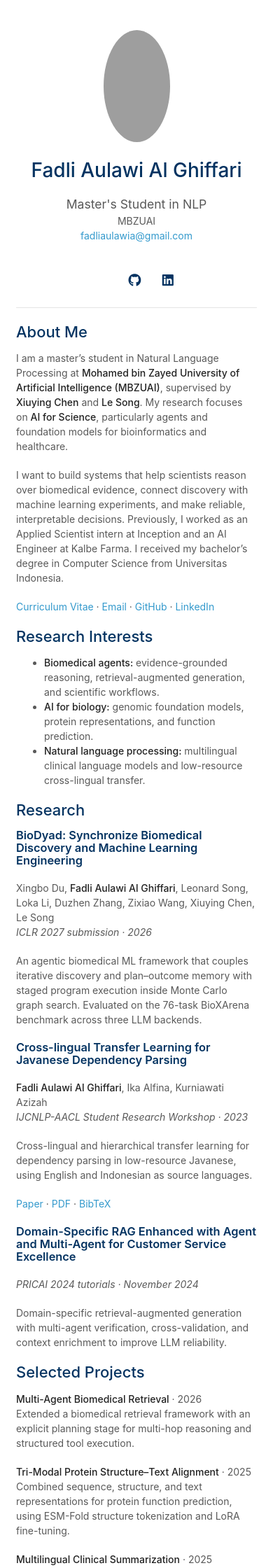
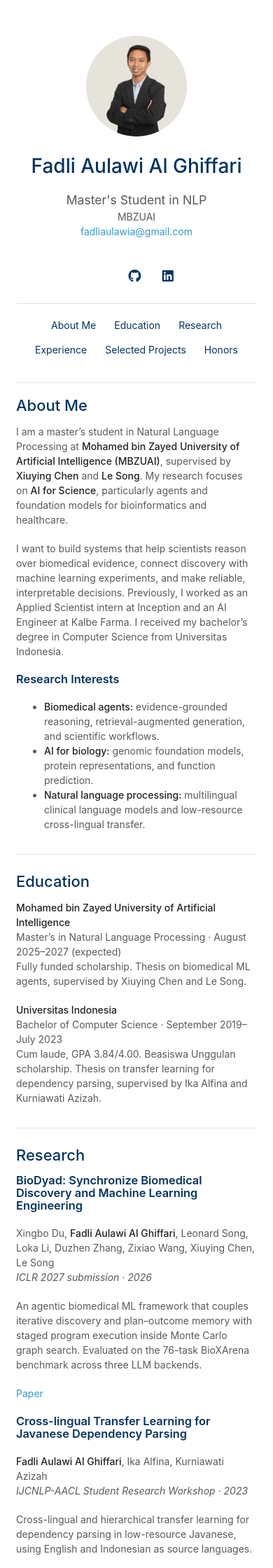
Before and after one commit to fadliaulawi/fadliaulawi.github.io, a Jekyll site: the page built from index.md, in a window 390 px wide. Shown: the top 2240 px of the page at 70% size. Built offline with Jekyll 4.4.1, drawn with Linux system fonts in a browser that asks for light colours; a style sheet for code colours, icons or effects is not loaded; our own code applies the rules of GitHub Pages for plain Markdown files; some of the changed text lies outside the part shown; grey boxes are pictures that could not be loaded.

Commit message:
Edit something

```diff
--- a/_config.yml
+++ b/_config.yml
@@ -12,9 +12,9 @@ lang: en
 cv_link: assets/files/cv.pdf
 github_link: https://github.com/fadliaulawi
 linkedin: https://www.linkedin.com/in/fadliaulawi/
-avatar: assets/img/profile.png
-favicon: assets/img/profile.png
-favicon_dark: assets/img/profile.png
+avatar: assets/img/profile.jpg
+favicon: assets/img/favicon.svg
+favicon_dark: assets/img/favicon.svg
 enable_footnote: true
 auto_dark_mode: true
 font: Sans Serif
--- a/_layouts/homepage.html
+++ b/_layouts/homepage.html
@@ -14,8 +14,8 @@
     <link rel="canonical" href="{{ site.canonical }}"/>
     {% endif %}
 
-    <link rel="icon" media="(prefers-color-scheme:dark)" href="{{ site.favicon_dark }}" type="image/png" />
-    <link rel="icon" media="(prefers-color-scheme:light)" href="{{ site.favicon }}" type="image/png" />
+    <link rel="icon" media="(prefers-color-scheme:dark)" href="{{ site.favicon_dark | relative_url }}" type="image/svg+xml" />
+    <link rel="icon" media="(prefers-color-scheme:light)" href="{{ site.favicon | relative_url }}" type="image/svg+xml" />
     <script src="./assets/js/favicon-switcher.js" type="application/javascript"></script>
 
     <link rel=stylesheet href=https://cdnjs.cloudflare.com/ajax/libs/academicons/1.8.6/css/academicons.min.css integrity="sha256-uFVgMKfistnJAfoCUQigIl+JfUaP47GrRKjf6CTPVmw=" crossorigin=anonymous>
@@ -34,13 +34,14 @@
     <link rel="stylesheet" href="./assets/css/publications-no-dark-mode.css">
     {% endif %}
 
+    <link rel="stylesheet" href="{{ "/assets/css/custom.css" | relative_url }}">
   </head>
   <body>
     <div class="wrapper">
       <header>
 
         {% if site.avatar %}
-        <a class="image avatar" href="{{ '/' | relative_url }}" aria-label="Home"><img src="{{ site.avatar }}" alt="{{ site.title }}" width="160" height="160" /></a>
+        <a class="image avatar" href="{{ '/' | relative_url }}" aria-label="Home"><img src="{{ site.avatar | relative_url }}" alt="{{ site.title }}" width="160" height="160" /></a>
         {% endif %}
 
         <h1>{{ site.title }}</h1>
@@ -92,6 +93,14 @@
         </div>
         <br>
 
+        <nav class="section-nav" aria-label="Page sections">
+          <a href="#about-me">About Me</a>
+          <a href="#education">Education</a>
+          <a href="#research">Research</a>
+          <a href="#experience">Experience</a>
+          <a href="#selected-projects">Selected Projects</a>
+          <a href="#honors">Honors</a>
+        </nav>
       </header>
       <section role="main">
 
--- /dev/null
+++ b/assets/css/custom.css
@@ -0,0 +1,131 @@
+/* Small additions to Minimal Light, shared by both color themes. */
+html {
+  scroll-behavior: smooth;
+}
+
+header {
+  box-sizing: border-box;
+  max-height: 100vh;
+  overflow-y: auto;
+  padding-top: 2em;
+  padding-bottom: 1em;
+}
+
+.image.avatar img {
+  display: block;
+  width: 144px;
+  height: 144px;
+  object-fit: cover;
+  padding: 0;
+  margin: 0 auto 22px;
+}
+
+.section-nav {
+  display: grid;
+  gap: 2px;
+  border-top: 1px solid #dce3e9;
+  padding-top: 14px;
+  text-align: left;
+}
+
+.section-nav a {
+  padding: 6px 12px;
+  border-radius: 5px;
+  color: #043361;
+}
+
+.section-nav a:hover,
+.section-nav a:focus-visible {
+  background: #edf4f8;
+  text-decoration: underline;
+}
+
+section[role="main"] > h2 {
+  border-top: 1px solid #dce3e9;
+  padding-top: 26px;
+  margin-top: 32px;
+  scroll-margin-top: 24px;
+}
+
+section[role="main"] > h2:first-child {
+  border-top: 0;
+  padding-top: 0;
+  margin-top: 0;
+}
+
+.project {
+  border-bottom: 1px solid #dce3e9;
+  padding: 12px 0;
+}
+
+.project:has(+ h2) {
+  border-bottom: 0;
+}
+
+.project summary {
+  cursor: pointer;
+  color: #043361;
+  font-weight: 500;
+}
+
+.project summary:hover {
+  text-decoration: underline;
+}
+
+.project summary:focus-visible {
+  outline: 2px solid #39c;
+  outline-offset: 4px;
+}
+
+.project p {
+  margin: 12px 0 0;
+}
+
+@media (max-width: 960px) {
+  header {
+    max-height: none;
+    overflow: visible;
+  }
+
+  .section-nav {
+    display: flex;
+    flex-wrap: wrap;
+    justify-content: center;
+    padding-bottom: 16px;
+  }
+}
+
+@media (prefers-color-scheme: dark) {
+  .section-nav,
+  .project,
+  section[role="main"] > h2 {
+    border-color: #414653;
+  }
+
+  .section-nav a,
+  .project summary {
+    color: #3eb7f0;
+  }
+
+  .section-nav a:hover,
+  .section-nav a:focus-visible {
+    background: #2c3340;
+  }
+}
+
+@media (prefers-reduced-motion: reduce) {
+  html {
+    scroll-behavior: auto;
+  }
+}
+
+@media print {
+  header {
+    max-height: none;
+    overflow: visible;
+  }
+
+  .section-nav {
+    display: none;
+  }
+}
--- a/index.md
+++ b/index.md
@@ -8,84 +8,96 @@ I am a master's student in Natural Language Processing at **Mohamed bin Zayed Un
 
 I want to build systems that help scientists reason over biomedical evidence, connect discovery with machine learning experiments, and make reliable, interpretable decisions. Previously, I worked as an Applied Scientist intern at Inception and an AI Engineer at Kalbe Farma. I received my bachelor's degree in Computer Science from Universitas Indonesia.
 
-[Curriculum Vitae](assets/files/cv.pdf) · [Email](mailto:fadliaulawia@gmail.com) · [GitHub](https://github.com/fadliaulawi) · [LinkedIn](https://www.linkedin.com/in/fadliaulawi/)
 
-## Research Interests
+### Research Interests
 
 - **Biomedical agents:** evidence-grounded reasoning, retrieval-augmented generation, and scientific workflows.
 - **AI for biology:** genomic foundation models, protein representations, and function prediction.
 - **Natural language processing:** multilingual clinical language models and low-resource cross-lingual transfer.
 
+## Education
+
+**Mohamed bin Zayed University of Artificial Intelligence**<br>
+Master's in Natural Language Processing · August 2025–2027 (expected)<br>
+Fully funded scholarship. Thesis on biomedical ML agents, supervised by Xiuying Chen and Le Song.
+
+**Universitas Indonesia**<br>
+Bachelor of Computer Science · September 2019–July 2023<br>
+Cum laude, GPA 3.84/4.00. Beasiswa Unggulan scholarship. Thesis on transfer learning for dependency parsing, supervised by Ika Alfina and Kurniawati Azizah.
+
 ## Research
 
 ### BioDyad: Synchronize Biomedical Discovery and Machine Learning Engineering
 
-Xingbo Du, **Fadli Aulawi Al Ghiffari**, Leonard Song, Loka Li, Duzhen Zhang, Zixiao Wang, Xiuying Chen, Le Song
+Xingbo Du, **Fadli Aulawi Al Ghiffari**, Leonard Song, Loka Li, Duzhen Zhang, Zixiao Wang, Xiuying Chen, Le Song<br>
 *ICLR 2027 submission · 2026*
 
 An agentic biomedical ML framework that couples iterative discovery and plan–outcome memory with staged program execution inside Monte Carlo graph search. Evaluated on the 76-task BioXArena benchmark across three LLM backends.
 
+[Paper](https://arxiv.org/abs/2609.31939)
+
 ### Cross-lingual Transfer Learning for Javanese Dependency Parsing
 
-**Fadli Aulawi Al Ghiffari**, Ika Alfina, Kurniawati Azizah
+**Fadli Aulawi Al Ghiffari**, Ika Alfina, Kurniawati Azizah<br>
 *IJCNLP-AACL Student Research Workshop · 2023*
 
 Cross-lingual and hierarchical transfer learning for dependency parsing in low-resource Javanese, using English and Indonesian as source languages.
 
-[Paper](https://aclanthology.org/2023.ijcnlp-srw.1/) · [PDF](https://aclanthology.org/2023.ijcnlp-srw.1.pdf) · [BibTeX](https://aclanthology.org/2023.ijcnlp-srw.1.bib)
+[Paper](https://aclanthology.org/2023.ijcnlp-srw.1/)
 
-### Domain-Specific RAG Enhanced with Agent and Multi-Agent for Customer Service Excellence
+## Experience
 
-*PRICAI 2024 tutorials · November 2024*
+**Applied Scientist Intern · Inception**, Abu Dhabi<br>
+*June–August 2026*<br>
+Developed genomic foundation-model workflows for rice stress analysis and explainable assessments of 2,075 rice accessions. Built a drug-discovery pipeline organizing 713 compound–target–PDB relationships.
 
-Domain-specific retrieval-augmented generation with multi-agent verification, cross-validation, and context enrichment to improve LLM reliability.
+**AI Engineer · Kalbe Farma**, Indonesia<br>
+*May 2023–June 2025*<br>
+Built genomic RAG tools over 1,000+ GWAS papers and databases, automated regulatory documentation, and applied machine learning to pharmaceutical manufacturing.
+
+**Teaching Assistant · Universitas Indonesia**<br>
+*September 2020–January 2023; September 2024–January 2025*<br>
+Supported courses in AI and Data Science, NLP, Information Retrieval, Algorithms and Data Structures, Computer Organization, and Foundations of Programming.
 
 ## Selected Projects
 
-**Multi-Agent Biomedical Retrieval** · 2026
-Extended a biomedical retrieval framework with an explicit planning stage for multi-hop reasoning and structured tool execution.
+Click a project to read more.
 
-**Tri-Modal Protein Structure–Text Alignment** · 2025
-Combined sequence, structure, and text representations for protein function prediction, using ESM-Fold structure tokenization and LoRA fine-tuning.
+<details class="project">
+<summary>Multi-Agent Biomedical Retrieval · 2026</summary>
+<p>Extended a multi-agent biomedical retrieval framework with an explicit planning stage for multi-hop reasoning and structured tool execution. Evaluation showed improved retrieval quality on most tasks, with slightly higher LLM usage in exchange for more reliable reasoning.</p>
+</details>
 
-**Multilingual Clinical Summarization** · 2025
-Adapted medical vocabulary across four languages with MEDVOC and ScafFix, improving ROUGE-L and BERTScore by over 10%.
+<details class="project">
+<summary>Tri-Modal Protein Structure–Text Alignment · 2025</summary>
+<p>Developed a structure tokenization framework that discretizes ESM-Fold embeddings into interleaved amino acid and structure tokens for protein representation learning. Fine-tuned reasoning LLMs with LoRA and tri-modal prompts combining frozen sequence and structure embeddings with text for protein function prediction.</p>
+</details>
 
-**Quranic Recitation Mispronunciation Detection** · 2026
-Built phoneme-level retrieval over a 3.2-million-vector memory bank. Pairwise vote calibration reduced false rejections by 55% without retraining the acoustic model.
+<details class="project">
+<summary>Multilingual Clinical Summarization · 2025</summary>
+<p>Adapted medical vocabulary for clinical summarization across four languages using MEDVOC and ScafFix. Introduced new merge rules and a learning mechanism for emerging clinical terminology, improving ROUGE-L and BERTScore by over 10%.</p>
+</details>
 
-**Indonesian Medical Alpaca**
-Fine-tuned language models on 5,000 Indonesian conversational examples using parameter-efficient LoRA adaptation.
+<details class="project">
+<summary>Quranic Recitation Mispronunciation Detection · 2026</summary>
+<p>Built phoneme-level retrieval over a 3.2-million-vector memory bank. Pairwise vote calibration reduced false rejections by 55% without retraining the acoustic model.</p>
+</details>
 
-## Experience
-
-**Applied Scientist Intern · Inception**, Abu Dhabi
-*June–August 2026*
-Developed genomic foundation-model workflows for rice stress analysis and explainable assessments of 2,075 rice accessions. Built a drug-discovery pipeline organizing 713 compound–target–PDB relationships.
-
-**AI Engineer · Kalbe Farma**, Indonesia
-*May 2023–June 2025*
-Built genomic RAG tools over 1,000+ GWAS papers and databases, automated regulatory documentation, and applied machine learning to pharmaceutical manufacturing.
-
-**Teaching Assistant · Universitas Indonesia**
-*September 2020–January 2023; September 2024–January 2025*
-Supported courses in AI and Data Science, NLP, Information Retrieval, Algorithms and Data Structures, Computer Organization, and Foundations of Programming.
-
-## Education
-
-**Mohamed bin Zayed University of Artificial Intelligence**
-Master's in Natural Language Processing · August 2025–2027 (expected)
-Fully funded scholarship. Thesis on biomedical ML agents, supervised by Xiuying Chen and Le Song.
-
-**Universitas Indonesia**
-Bachelor of Computer Science · September 2019–July 2023
-Cum laude, GPA 3.84/4.00. Beasiswa Unggulan scholarship. Thesis on transfer learning for dependency parsing, supervised by Ika Alfina and Kurniawati Azizah.
+<details class="project">
+<summary>Indonesian Medical Alpaca &middot; 2023</summary>
+<p>Developed an Indonesian medical language model by fine-tuning LLaMA on 5,000 high-quality conversational examples with parameter-efficient LoRA adaptation. Extended the approach to InternLM and PolyLM base models, reducing training requirements while maintaining instruction-following capabilities in Indonesian.</p>
+</details>
 
 ## Honors
 
-- **Best 1, The Initiator**, Kalbe Farma Innovation Competition · 2024
-- **Silver Medal**, Indonesia's National Olympiad in Informatics · 2018
+### Best 1, The Initiator
 
-## Beyond Research
+*Kalbe Farma Innovation Competition - October 2024*
 
-I enjoy badminton, marching band, chess, football, games, and swimming.
+Proposed a personalized healthcare mobile chatbot combining user health data with PubMed research through retrieval-augmented generation and knowledge graphs. The proposal integrated One Kalbe's product database, with projected revenue of up to IDR 17 billion within five years of launch.
+
+### Silver Medal
+
+*Indonesia's National Olympiad in Informatics - July 2018*
+
+Placed in the top 15 of 83 participants representing provinces across Indonesia in the national problem-solving and programming competition. Attended one month of training for the selection of Indonesia's representatives for IOI 2019.
```
Also changed, not shown: Gemfile (+6 -1 lines), Gemfile.lock (added), README.md, assets/img/favicon.svg (added).
